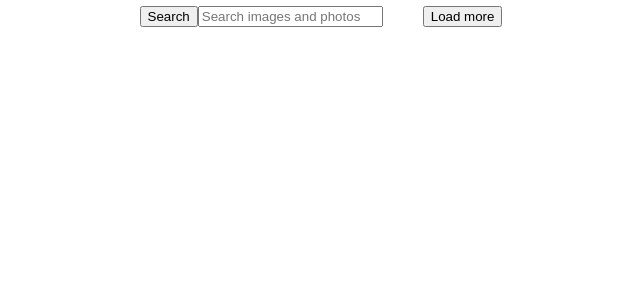
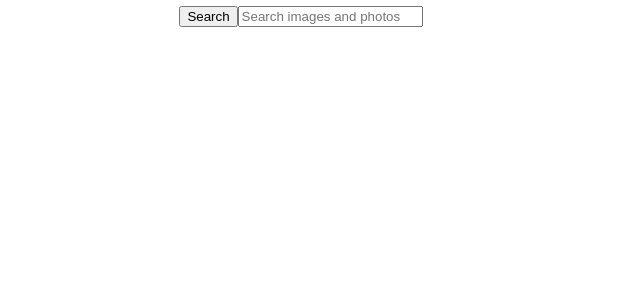
Before and after one commit to MykhailoTarasov/goit-react-hw-03-image-finder, a React (Create React App) app: page / in a window 1280 px wide. Shown: the top 300 px of the page, without its empty margins (319-959 px from the left). Built offline with nearby package versions, Linux system fonts and the light colour scheme.

Commit message:
added toaster

```diff
--- a/src/components/App.jsx
+++ b/src/components/App.jsx
@@ -4,6 +4,8 @@ import SearchBar from './Searchbar/Searchbar';
 import { fetchImages } from 'api';
 import ImageGallery from './ImageGallery/ImageGallery';
 import Button from './Button/Button';
+import Loader from './Loader/Loader';
+import { Toaster } from 'react-hot-toast';
 
 class App extends Component {
   state = {
@@ -26,7 +28,7 @@ class App extends Component {
 
   handleButton = () => {
     this.setState(prevState => ({ page: prevState.page + 1 }));
-  }
+  };
 
   async componentDidUpdate(prevProps, prevState) {
     const { query, page } = this.state;
@@ -35,6 +37,7 @@ class App extends Component {
       if (prevState.query !== query || prevState.page !== page) {
         this.setState({ isLoading: true, error: false });
         const visibleImages = await fetchImages(query, page);
+        this.state.toast.success('Images found successfully!');
         this.setState({
           images:
             page === 1
@@ -51,13 +54,15 @@ class App extends Component {
   }
 
   render() {
-    const {images} = this.state;
+    const { images, loadMore, isLoading } = this.state;
 
     return (
       <Layout>
         <SearchBar onSubmit={this.handleSearch} />
-        <ImageGallery items={images}/>
-        <Button onButtonClick={this.handleButton}/>
+        <ImageGallery items={images} />
+        {isLoading && <Loader />}
+        {loadMore && <Button onClickButton={this.handleButton} />}
+        <Toaster position="top-right" />
       </Layout>
     );
   }
```
